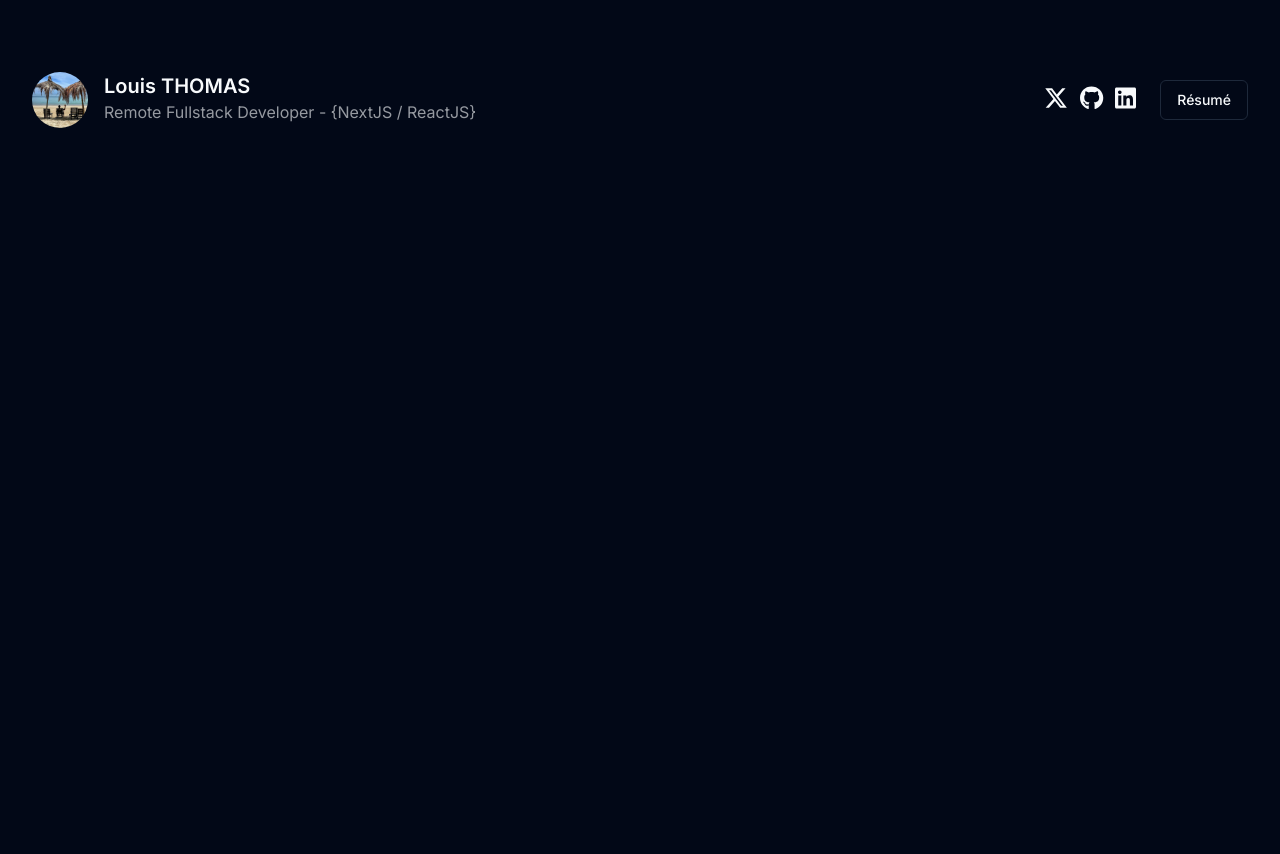
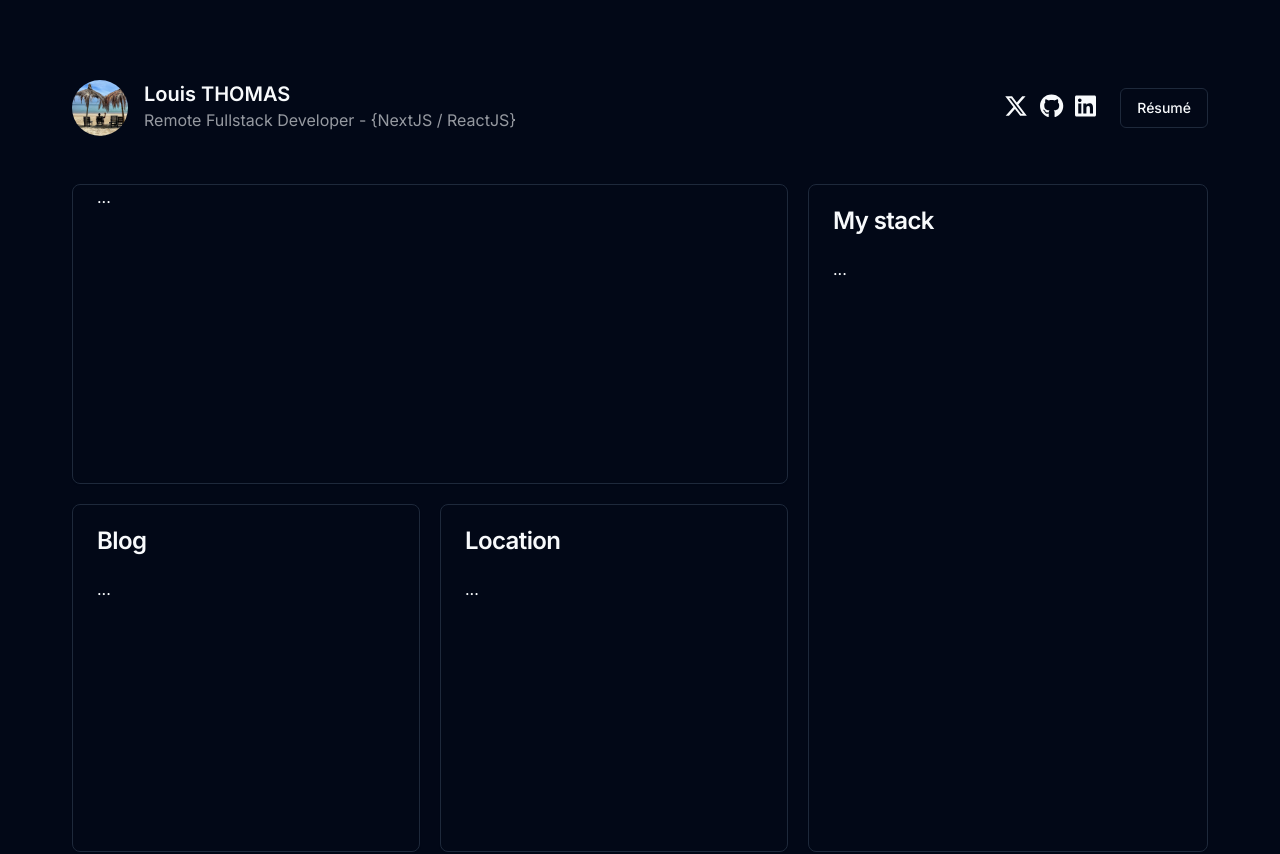
Before and after one commit to louisthomaspro/portfolio, a Next.js app: page / in a window 1280 px wide. Shown: the top 854 px of the page. Before the commit the page ends 800 px from the top, so only its background shows below. Built offline with nearby package versions, Linux system fonts and the light colour scheme.

Commit message:
Add responsive skeleton

```diff
--- a/app/page.tsx
+++ b/app/page.tsx
@@ -1,10 +1,54 @@
-import { Card, CardHeader, CardTitle } from "@/components/ui/card"
+import { Card, CardContent, CardHeader, CardTitle } from "@/components/ui/card"
 import { SiteHeader } from "@/components/layouts/site-header"
 
 export default function Home() {
   return (
-    <div className="flex min-h-screen flex-col items-center container pt-20">
+    <div className="flex flex-col items-center container pt-20 pb-8">
       <SiteHeader />
+      <div className="flex flex-col gap-5 pt-8 sm:pt-12 w-full">
+        <div className="flex gap-5">
+          <div className="flex flex-col gap-5 w-full">
+            <div className="flex flex-col gap-5 sm:flex-row">
+              <Card className="aspect-square lg:aspect-auto lg:h-[300px] w-full">
+                <CardContent>...</CardContent>
+              </Card>
+              <Card className="aspect-square w-full block lg:hidden">
+                <CardHeader>
+                  <CardTitle>My stack</CardTitle>
+                </CardHeader>
+                <CardContent>...</CardContent>
+              </Card>
+            </div>
+            <div className="flex flex-col gap-5 sm:flex-row">
+              <Card className="sm:flex-1 aspect-square">
+                <CardHeader>
+                  <CardTitle>Blog</CardTitle>
+                </CardHeader>
+                <CardContent>...</CardContent>
+              </Card>
+              <Card className="sm:flex-1 aspect-square">
+                <CardHeader>
+                  <CardTitle>Location</CardTitle>
+                </CardHeader>
+                <CardContent>...</CardContent>
+              </Card>
+            </div>
+          </div>
+          <Card className="min-w-[400px] hidden lg:block">
+            <CardHeader>
+              <CardTitle>My stack</CardTitle>
+            </CardHeader>
+            <CardContent>...</CardContent>
+          </Card>
+        </div>
+
+        <Card>
+          <CardHeader>
+            <CardTitle>Selected projects</CardTitle>
+          </CardHeader>
+          <CardContent>...</CardContent>
+        </Card>
+      </div>
     </div>
   )
 }
--- a/components/layouts/site-header.tsx
+++ b/components/layouts/site-header.tsx
@@ -7,7 +7,7 @@ import { Icons } from "@/components/icons"
 
 export const SiteHeader = async () => {
   return (
-    <header className={`flex items-center w-full justify-between h-10`}>
+    <header className={`flex items-start md:items-center w-full justify-between flex-col md:flex-row gap-4`}>
       <div className="flex space-x-4">
         <Image src={profile} alt="logo" className="h-14 w-14 rounded-full" />
         <div className="flex flex-col">
--- a/tailwind.config.js
+++ b/tailwind.config.js
@@ -7,7 +7,7 @@ module.exports = {
       center: true,
       padding: "2rem",
       screens: {
-        "2xl": "1400px",
+        "2xl": "1200px",
       },
     },
     extend: {
```
